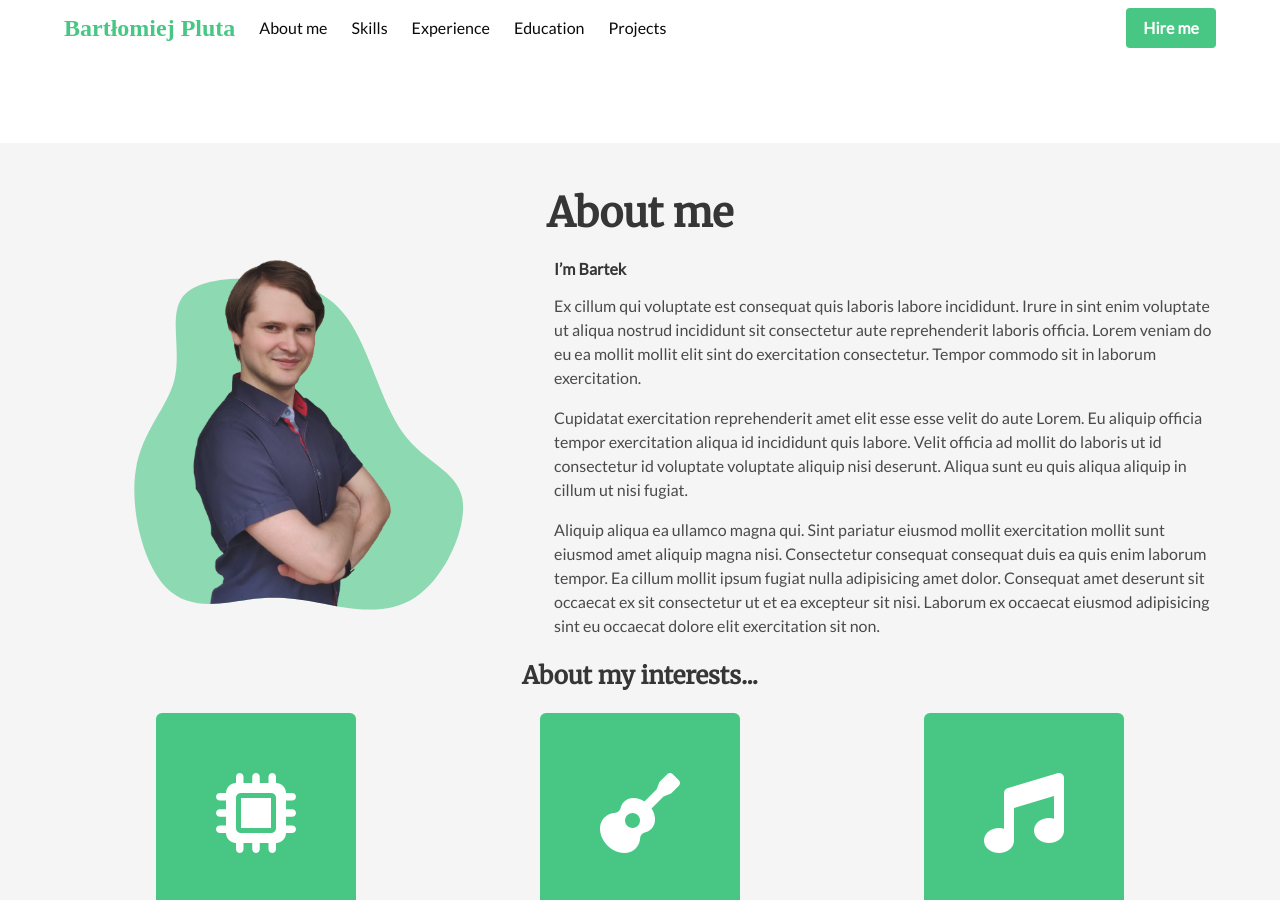
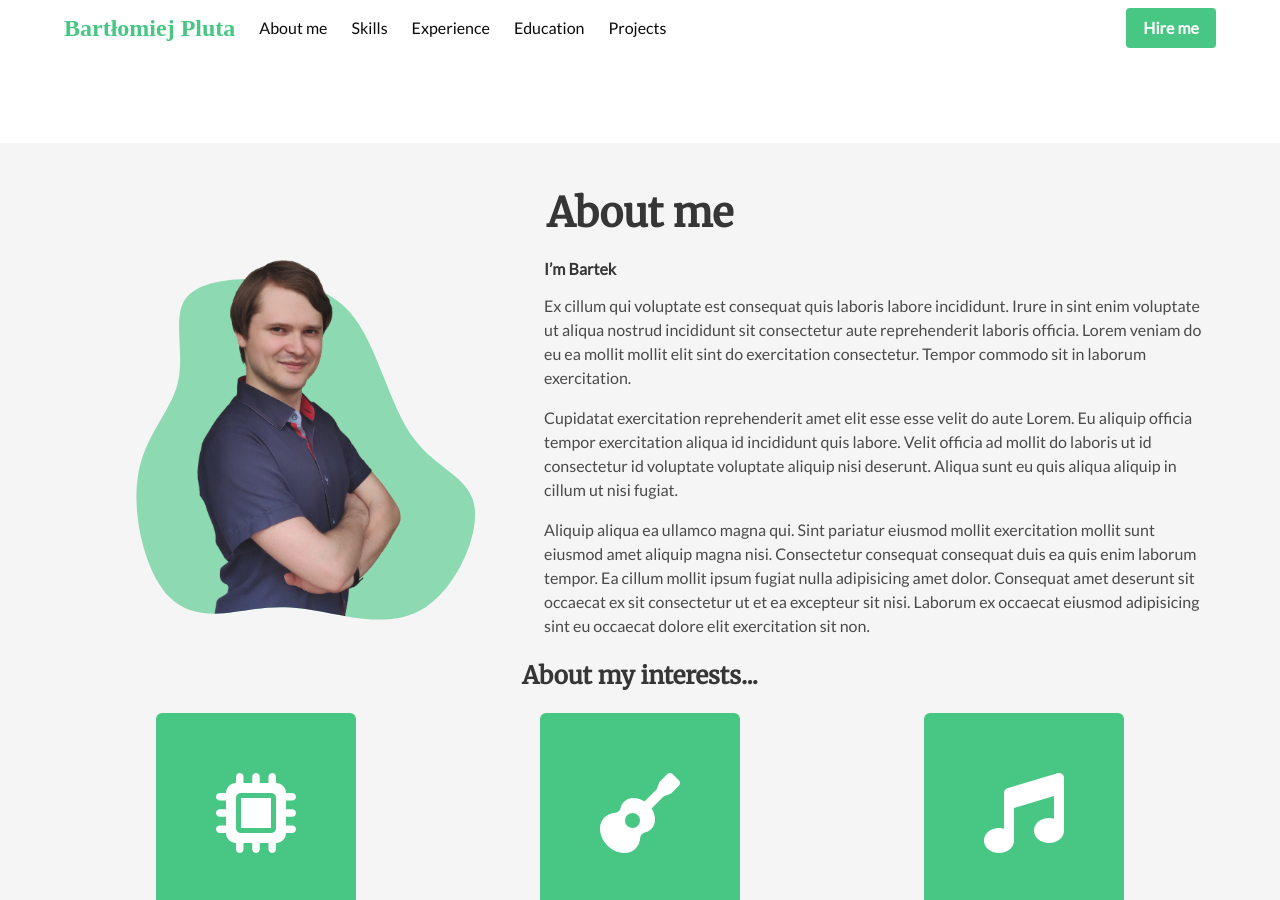
Before and after one commit to bartlomiej-pluta/bartlomiej-pluta.github.io, a Jekyll site: the page built from index.html, in a window 1280 px wide and 900 px high, scrolled down 757 px. Built offline with Jekyll 4.4.1, drawn with Linux system fonts in a browser that asks for light colours; nearby versions of some CDN libraries; some web fonts are replaced.

Commit message:
Fix blank space on right side on Firefox mobile

```diff
--- a/_includes/index/about.html
+++ b/_includes/index/about.html
@@ -1,14 +1,14 @@
 <div class="section about" id="about" data-section-id="about">
   <div class="container">
     <p class="section__title is-size-2">About me</p>
-    <div class="columns">
+    <div class="columns is-gapless">
       <div class="column is-5">
         <figure class="image is-4by3" data-aos="flip-left">
           <img src="/assets/img/me.svg">
         </figure>
       </div>
       <div class="column">
-        <div class="content" data-aos="fade-left">
+        <div class="content" data-aos="fade-right">
           {% capture about %}{% include_relative /_content/about.md %}{% endcapture %}
           {{ about | markdownify }}
         </div>
```
